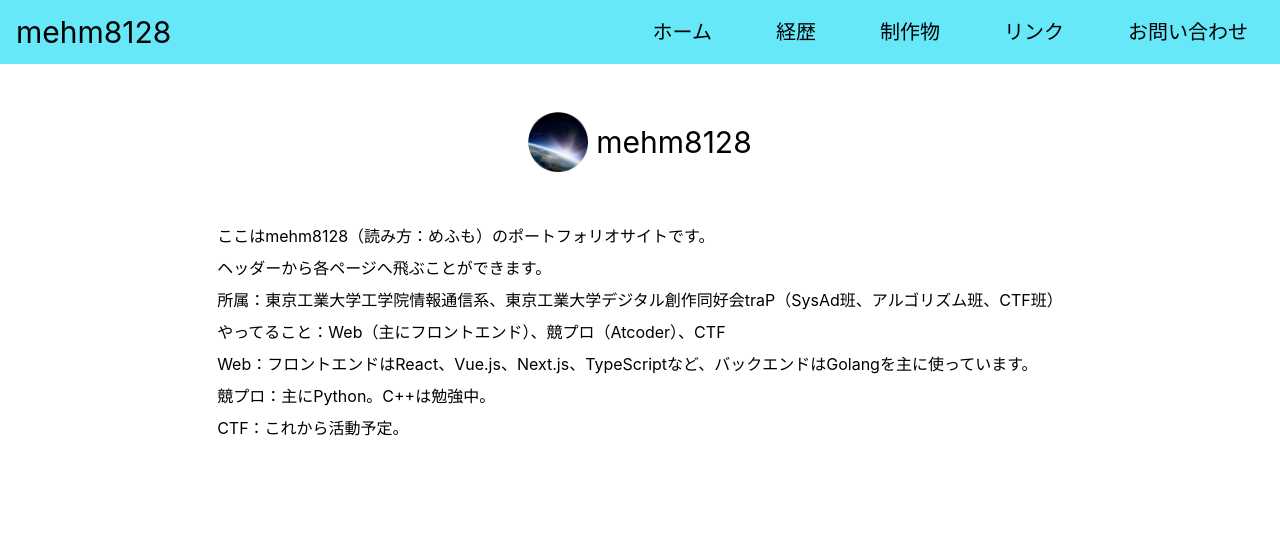
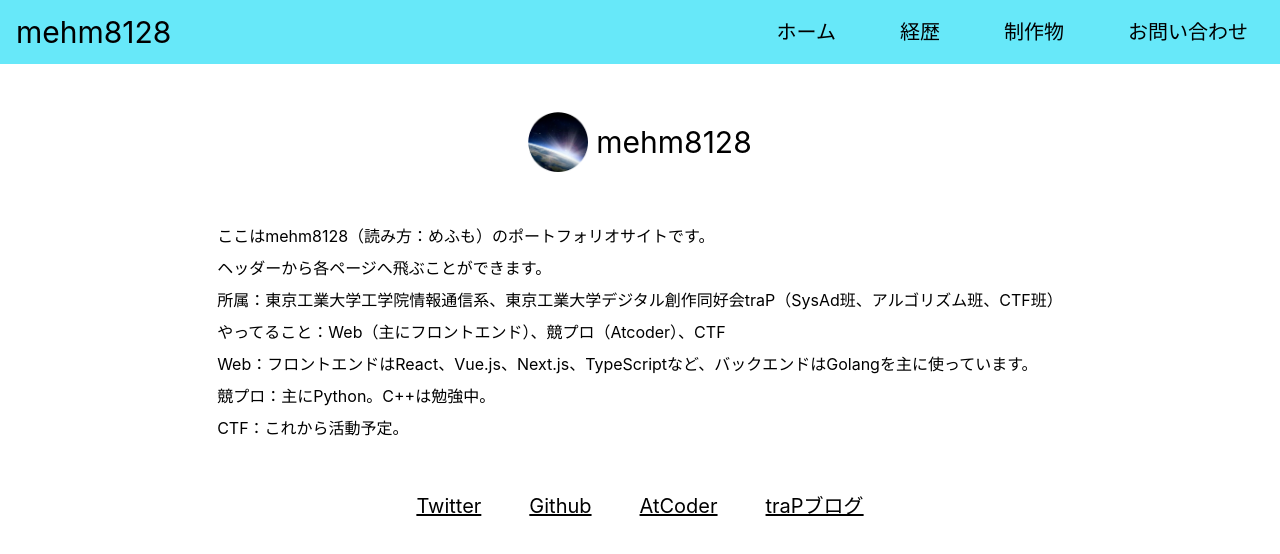
Before and after one commit to mehm8128/mehm8128-portfolio, a Next.js app: page / in a window 1280 px wide. Shown: the top 554 px of the page. Built offline with nearby package versions, Linux system fonts and the light colour scheme.

Commit message:
add arrow component

```diff
--- a/src/components/Header.tsx
+++ b/src/components/Header.tsx
@@ -5,12 +5,11 @@ interface Link {
 	text: string
 }
 
-const Header: React.FC = () => {
+export const Header: React.FC = () => {
 	const links: Link[] = [
 		{ href: "/", text: "ホーム" },
 		{ href: "/background", text: "経歴" },
 		{ href: "/works", text: "制作物" },
-		{ href: "/links", text: "リンク" },
 		{ href: "/contact", text: "お問い合わせ" },
 	]
 	return (
@@ -28,5 +27,3 @@ const Header: React.FC = () => {
 		</header>
 	)
 }
-
-export { Header }
--- /dev/null
+++ b/src/components/LiWithArrow.module.css
@@ -0,0 +1,14 @@
+.arrow::before {
+	@apply block w-4 h-4 border-t-3 border-r-3 border-cyan-300;
+	content: "";
+	transform: rotate(-135deg);
+}
+.arrow::after {
+	@apply block w-4 h-4 border-t-3 border-r-3 border-cyan-300;
+	content: "";
+	transform: rotate(45deg);
+}
+
+.arrow {
+	@apply flex items-center;
+}
--- /dev/null
+++ b/src/components/LiWithArrow.tsx
@@ -0,0 +1,9 @@
+import styles from './LiWithArrow.module.css'
+
+interface Props {
+	children: React.ReactNode
+}
+
+export const LiWithArrow: React.FC<Props> = ({ children }) => {
+	return <li className={styles.arrow}>{children}</li>
+}
--- a/src/pages/index.tsx
+++ b/src/pages/index.tsx
@@ -1,7 +1,9 @@
 import type { NextPage } from "next"
 import Image from 'next/image'
+import Link from 'next/link'
 
 import { Header } from '../components/Header'
+import { LiWithArrow } from '../components/LiWithArrow'
 
 const Home: NextPage = () => {
 	return (
@@ -34,6 +36,28 @@ const Home: NextPage = () => {
 					<br />
 					CTF：これから活動予定。
 				</p>
+				<ul className="text-xl flex justify-center gap-12 pt-12">
+					<LiWithArrow>
+						<Link href="https://twitter.com/mehm08128">
+							<a className="underline">Twitter</a>
+						</Link>
+					</LiWithArrow>
+					<LiWithArrow>
+						<Link href="https://github.com/mehm8128">
+							<a className="underline">Github</a>
+						</Link>
+					</LiWithArrow>
+					<LiWithArrow>
+						<Link href="https://atcoder.jp/users/mehm8128">
+							<a className="underline">AtCoder</a>
+						</Link>
+					</LiWithArrow>
+					<LiWithArrow>
+						<Link href="https://trap.jp/author/mehm8128/">
+							<a className="underline">traPブログ</a>
+						</Link>
+					</LiWithArrow>
+				</ul>
 			</main>
 		</>
 	)
--- a/src/pages/links.tsx
+++ /dev/null
@@ -1,18 +0,0 @@
-import type { NextPage } from "next"
-
-import { Header } from '../components/Header'
-
-const Links: NextPage = () => {
-	return (
-		<>
-			<Header />
-			<main>
-				<div className="flex justify-center py-12">
-					<h2 className="text-3xl flex items-center">リンク</h2>
-				</div>
-			</main>
-		</>
-	)
-}
-
-export default Links
```
Also changed, not shown: .eslintrc.json.
